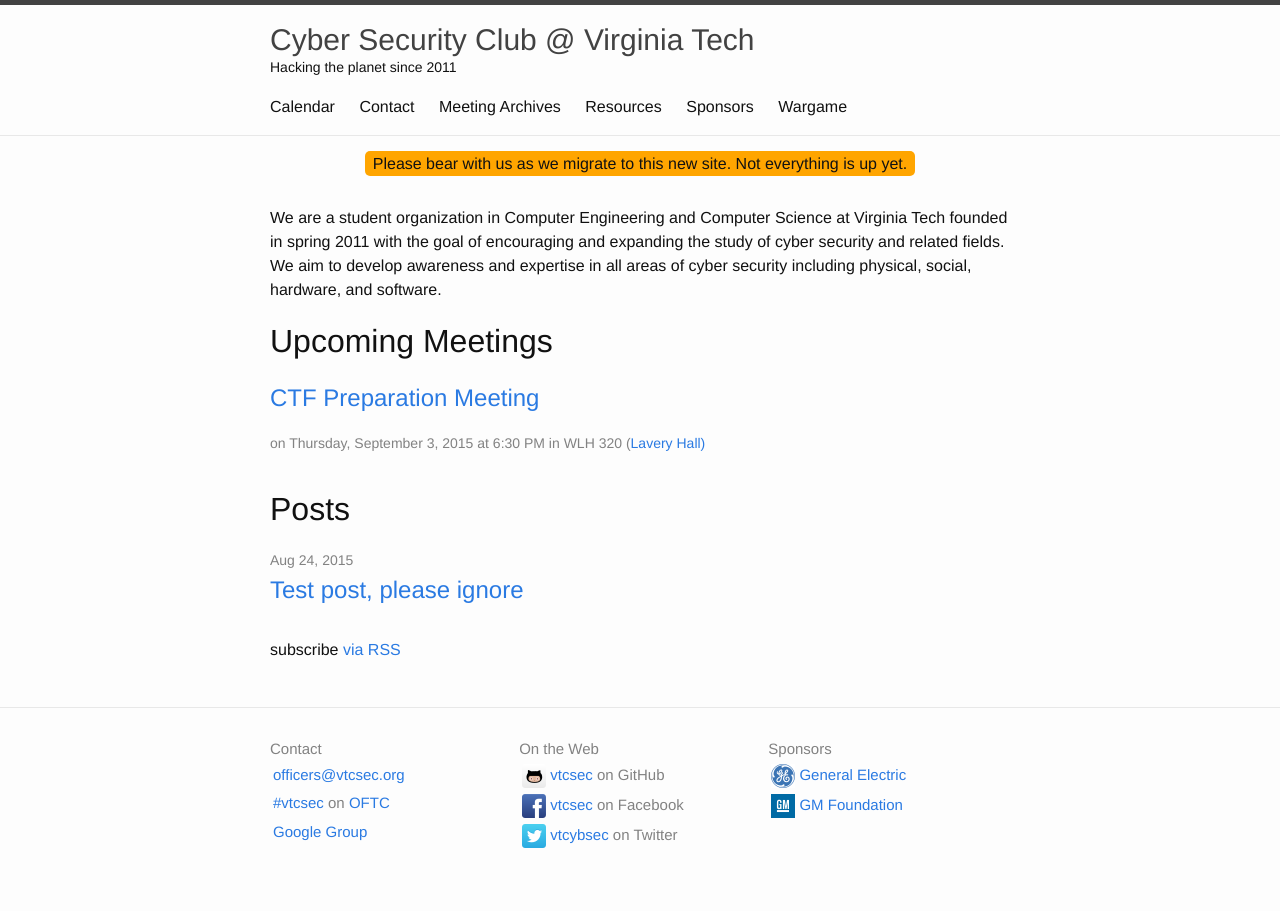
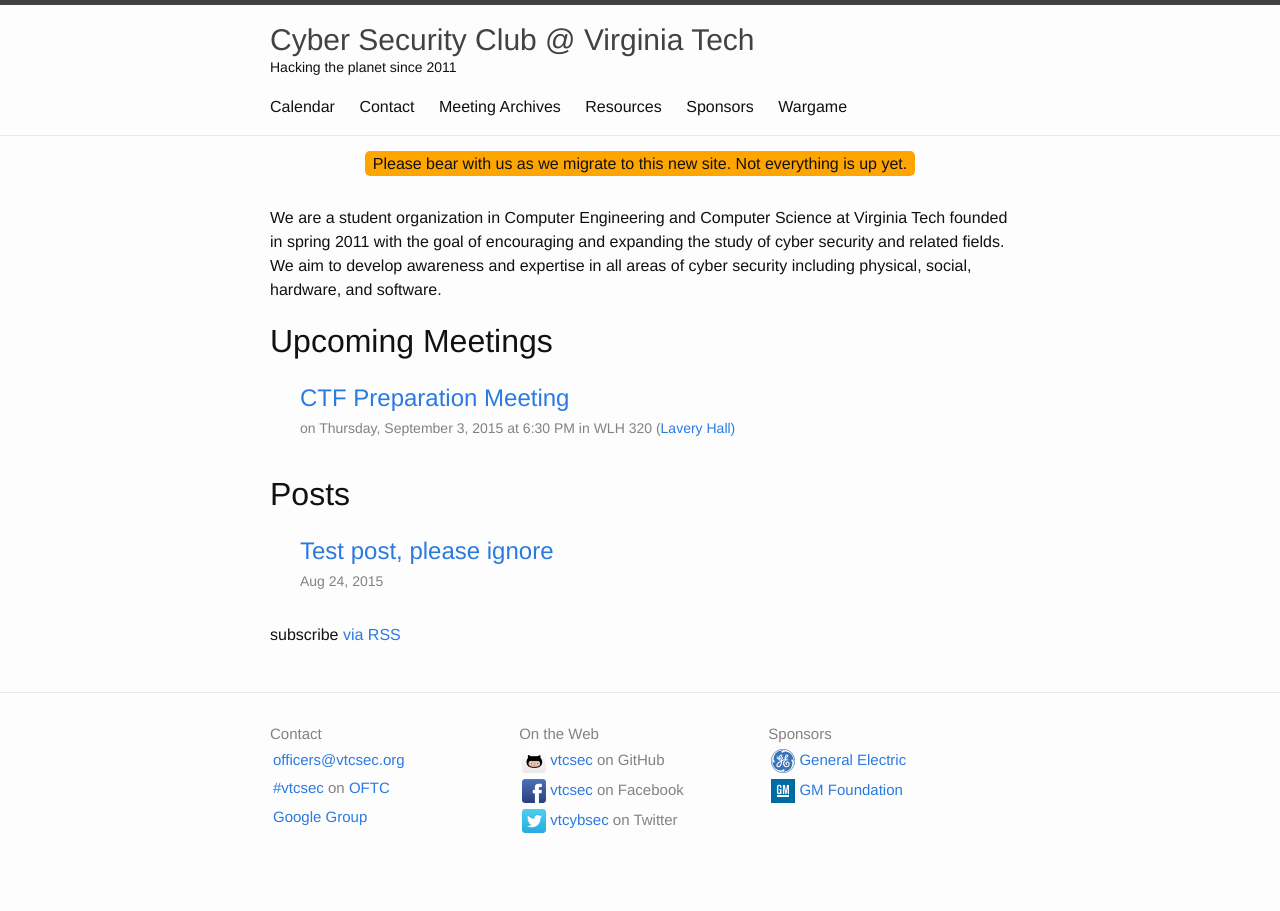
Before and after one commit to VTCSec/vtcsec.org, a Jekyll site: the page built from index.html, in a window 1280 px wide. Built offline with Jekyll 4.4.1, drawn with Linux system fonts in a browser that asks for light colours.

Commit message:
Improve {meeting,post} enumeration & metadata CSS.

```diff
--- a/_sass/_layout.scss
+++ b/_sass/_layout.scss
@@ -201,6 +201,10 @@
 
     > li {
         margin-bottom: $spacing-unit;
+        padding-left: $spacing-unit;
+        h2 {
+            margin-bottom: 0px;
+        }
     }
 }
 
--- a/index.html
+++ b/index.html
@@ -30,11 +30,10 @@ social, hardware, and software.</p>
   <ul class="post-list">
     {% for post in site.posts %}
       <li>
-        <span class="post-meta">{{ post.date | date: "%b %-d, %Y" }}</span>
-
         <h2>
           <a class="post-link" href="{{ post.url }}">{{ post.title }}</a>
         </h2>
+        <span class="post-meta">{{ post.date | date: "%b %-d, %Y" }}</span>
       </li>
     {% endfor %}
   </ul>
```
